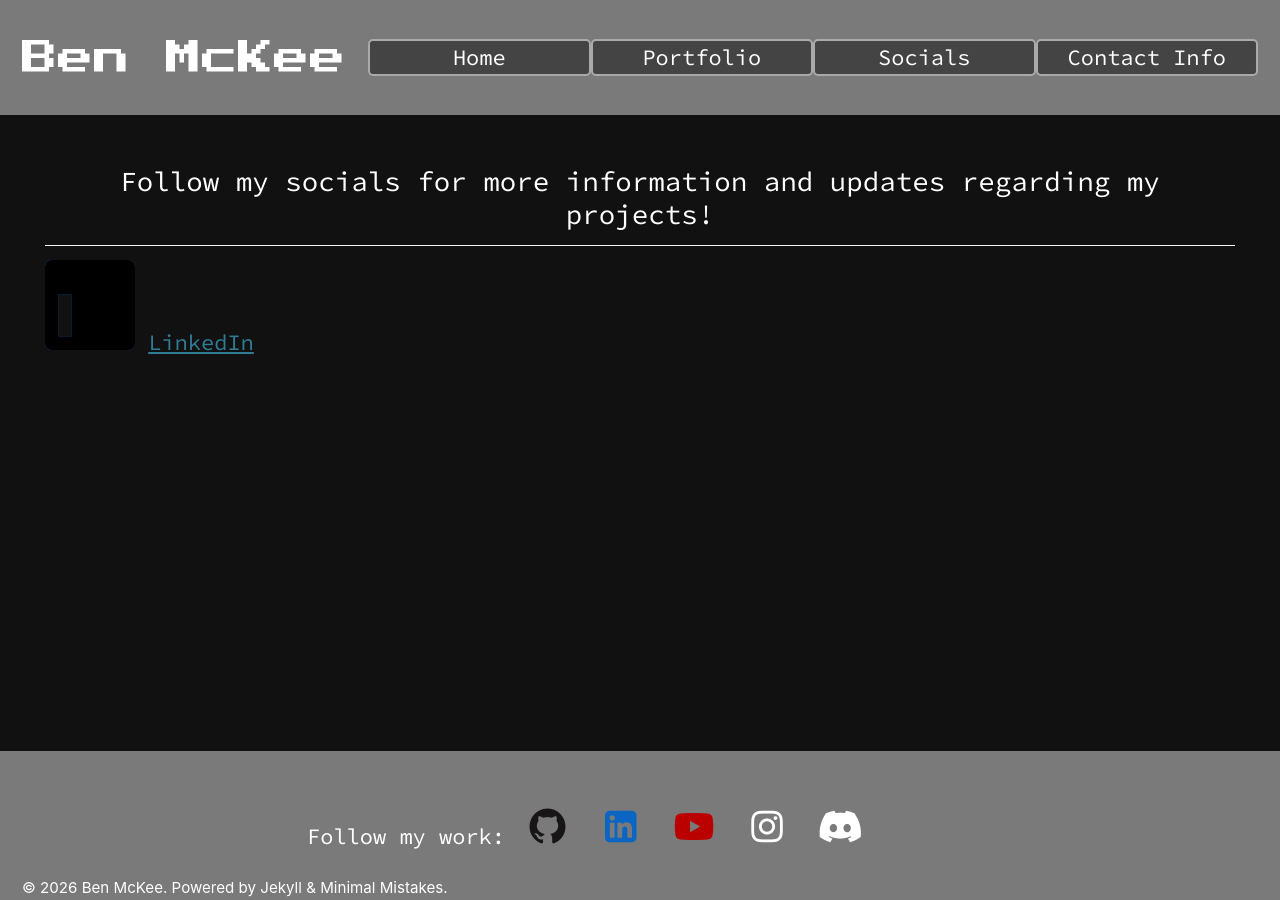
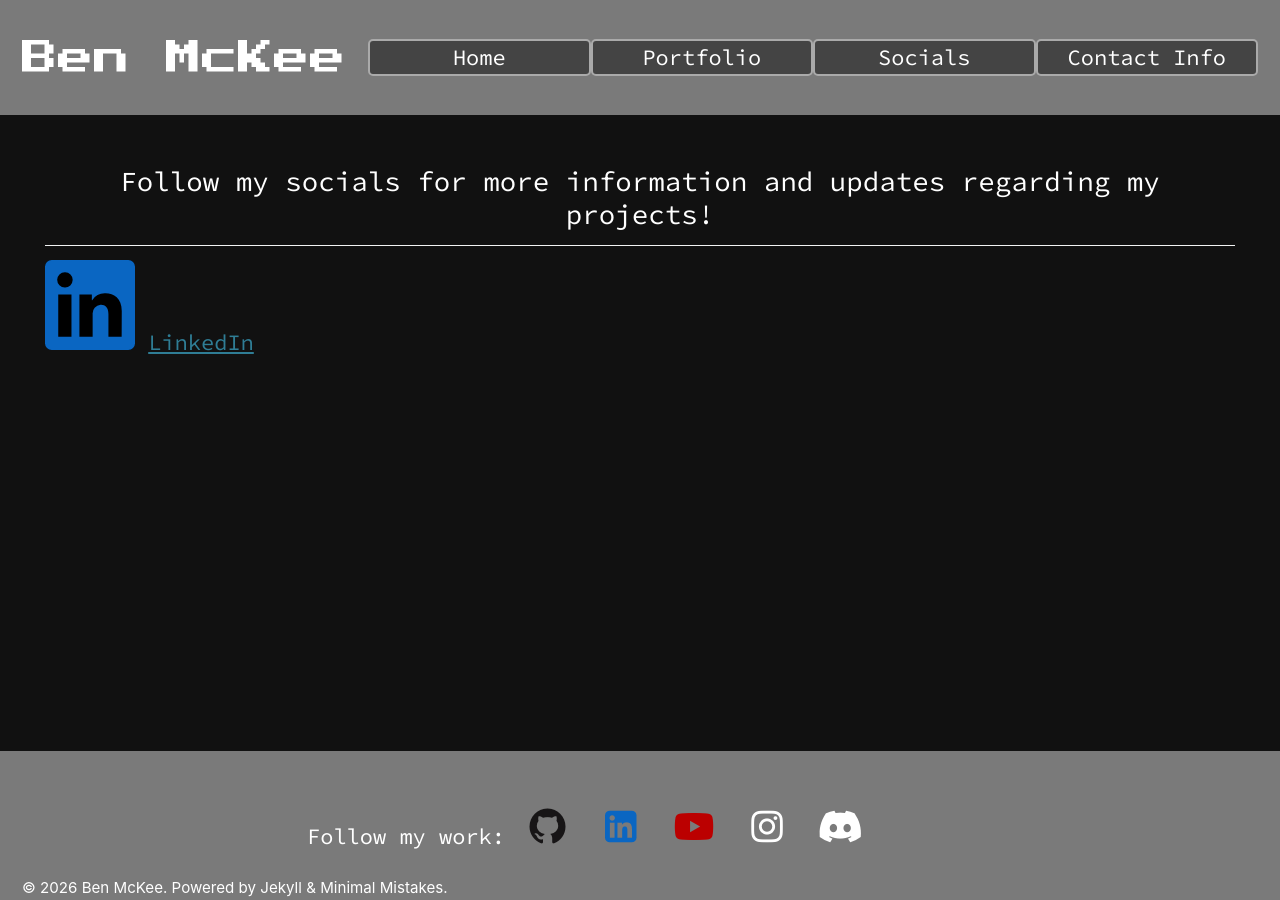
Before and after one commit to Bugglenuggets/Bugglenuggets.github.io, a Jekyll site: the page built from _pages/page-socials.md, in a window 1280 px wide. Built offline with Jekyll 4.4.1, drawn with Linux system fonts in a browser that asks for light colours; some web fonts are replaced.

Commit message:
Update page-socials.md

```diff
--- a/_pages/page-socials.md
+++ b/_pages/page-socials.md
@@ -7,8 +7,8 @@ permalink: /socials/
 <div display="flex" style="flex: 1 1 250px;" gap="2em">
   <div>
     <svg style="height:90px; width:90px" xmlns="http://www.w3.org/2000/svg" viewBox="0 0 34 34">
+      <path d="M34 2.5v29a2.5 2.5 0 0 1-2.5 2.5h-29A2.5 2.5 0 0 1 0 31.5v-29A2.5 2.5 0 0 1 2.5 0h29A2.5 2.5 0 0 1 34 2.5z"></path>
       <path d="M34 2.5v29a2.5 2.5 0 0 1-2.5 2.5h-29A2.5 2.5 0 0 1 0 31.5v-29A2.5 2.5 0 0 1 2.5 0h29A2.5 2.5 0 0 1 34 2.5M10 13H5v16h5zm.45-5.5a2.88 2.88 0 0 0-2.86-2.9H7.5a2.9 2.9 0 0 0 0 5.8 2.88 2.88 0 0 0 2.95-2.81zM29 19.28c0-4.81-3.06-6.68-6.1-6.68a5.7 5.7 0 0 0-5.06 2.58h-.14V13H13v16h5v-8.51a3.32 3.32 0 0 1 3-3.58h.19c1.59 0 2.77 1 2.77 3.52V29h5z" style="fill: #0a66c2"></path>
-       <path d="M34 2.5v29a2.5 2.5 0 0 1-2.5 2.5h-29A2.5 2.5 0 0 1 0 31.5v-29A2.5 2.5 0 0 1 2.5 0h29A2.5 2.5 0 0 1 34 2.5M10 13H5v16h5z"></path>
     </svg>
     <a href="https://www.linkedin.com/in/ben-mckee-bb17b33b0/">LinkedIn</a>
   </div>
```
